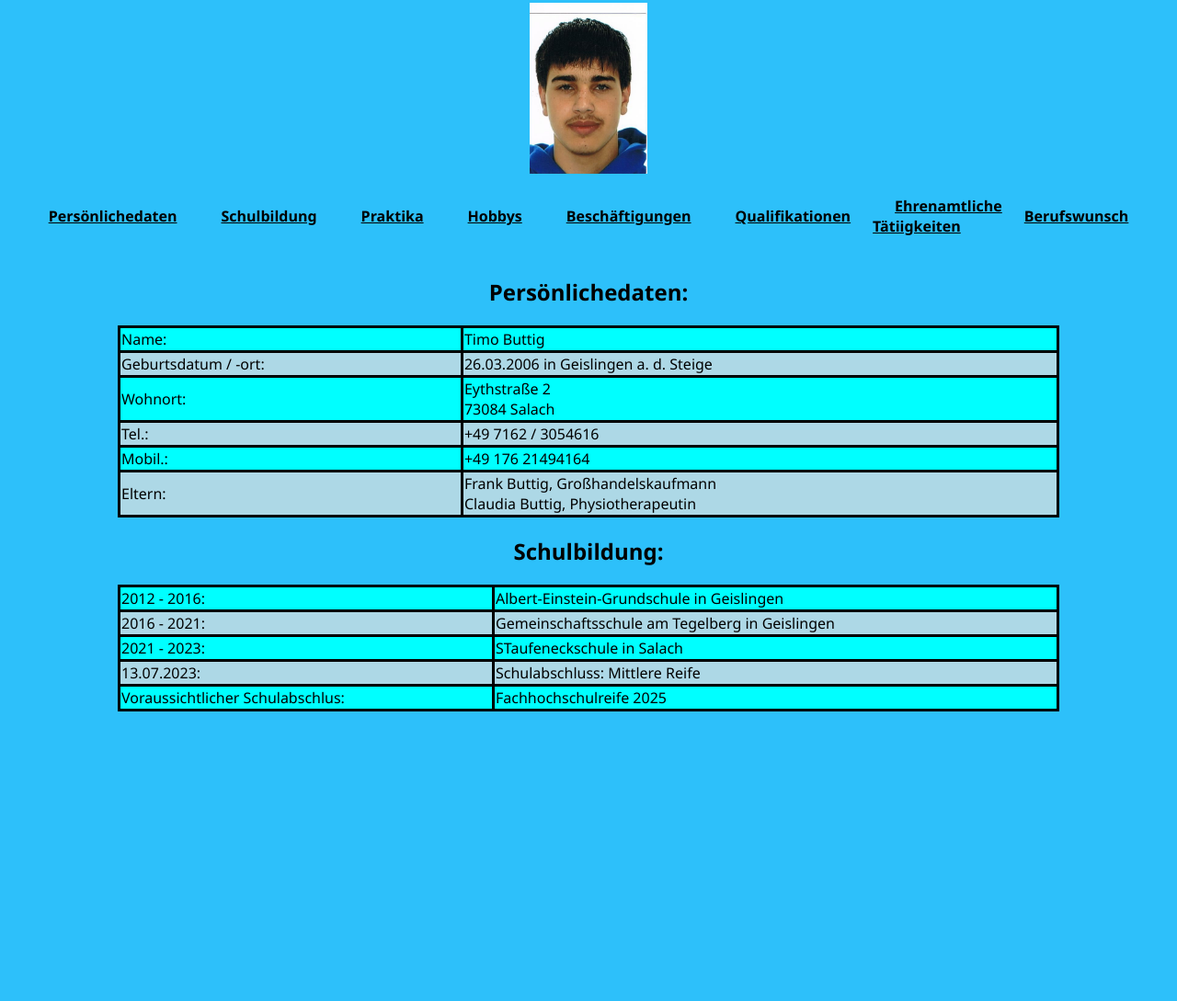
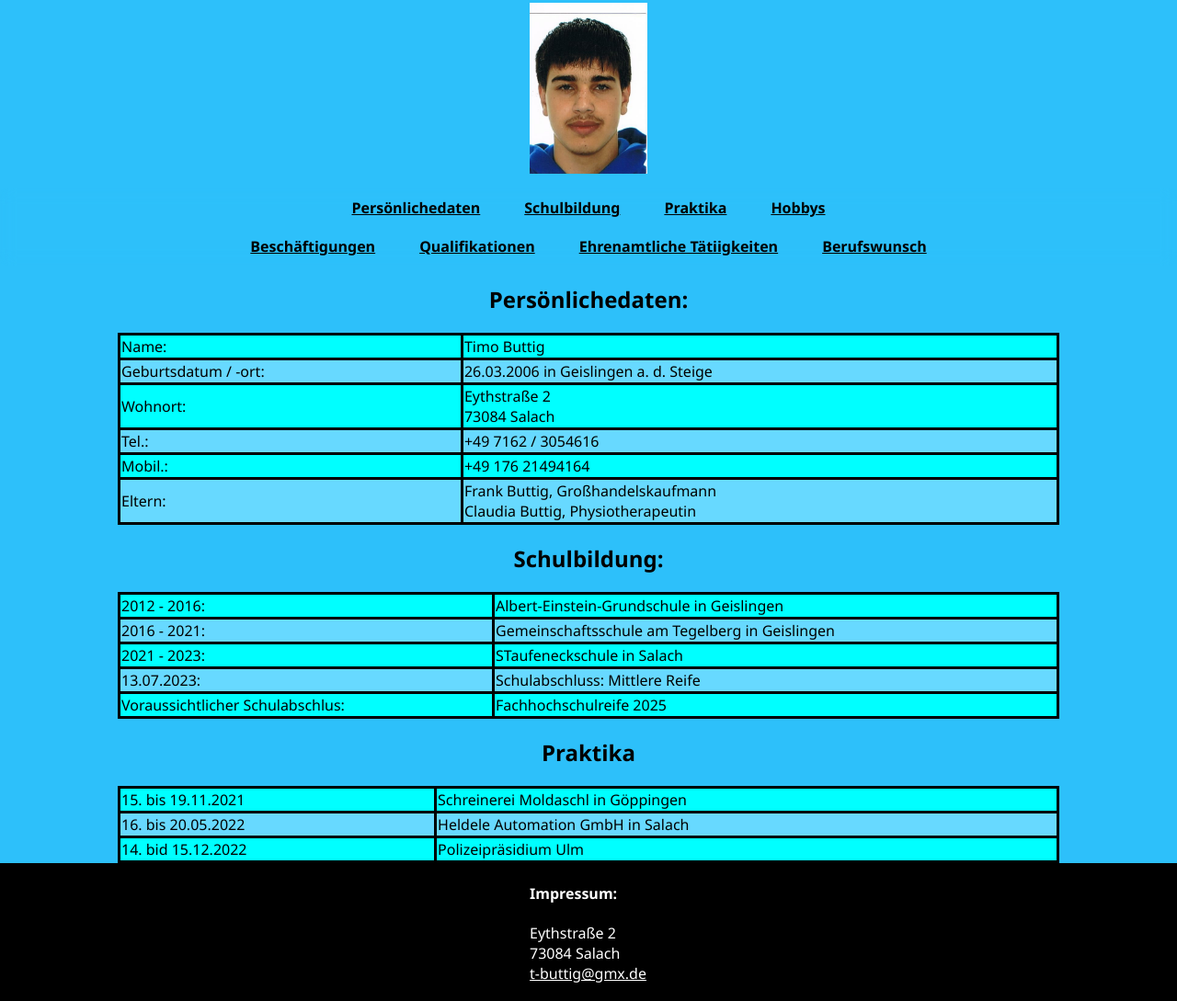
Before and after one commit to timoB06/Lebenslauf, a plain HTML site: page index.html in a window 1280 px wide. Shown: the part 83-1172 px from the top of the page at 92% size. Before the commit the page ends 857 px from the top, so only its background shows below. Drawn offline with Linux system fonts and the light colour scheme.

Commit message:
add Praktika and footer

```diff
--- a/index.html
+++ b/index.html
@@ -28,26 +28,34 @@
 
         </div>
 
-        <nav>   <!--Navigation-->
+        <p> <!--Navigation-->
+
+            <nav>
 
                 <ul class="mitte">
 
                     <li><a  href="index.html#Persönlichedaten">Persönlichedaten</a></li>
                     <li><a  href="index.html#Schulbildung">Schulbildung</a></li>
-                <li><a  href="">Praktika</a></li>
+                    <li><a  href="index.html#Praktika">Praktika</a></li>
                     <li><a  href="">Hobbys</a></li>
+
+                </ul>
+
+                <ul class="mitte">
                     <li><a  href="">Beschäftigungen</a></li>
                     <li><a  href="">Qualifikationen</a></li>
-                <li><a  href="">Ehrenamtliche<br> Tätiigkeiten</a></li>
+                    <li><a  href="">Ehrenamtliche Tätiigkeiten</a></li>
                     <li><a  href="">Berufswunsch</a></li>
 
                 </ul>
 
             </nav>
 
+        </p>
+
         <main>
 
-            <section    id="Persönlichedaten">
+            <section    id="Persönlichedaten">  <!--Persönlichedaten-->
 
                 <h2>Persönlichedaten:</h2>
 
@@ -99,7 +107,7 @@
 
             </section>
 
-            <section    id="Schulbildung">
+            <section    id="Schulbildung">  <!--Schulbildung-->
 
                 <h2>Schulbildung:</h2>
 
@@ -144,11 +152,60 @@
 
             </section>
 
+            <section    id="Praktika">  <!--Praktika-->
+
+                <h2>Praktika</h2>
+
+                <table>
+
+                    <tr class="ungerade">
+
+                        <td>15. bis 19.11.2021</td>
+                        <td>Schreinerei Moldaschl in Göppingen</td>
+
+                    </tr>
+
+                    <tr class="gerade">
+
+                        <td>16. bis 20.05.2022</td>
+                        <td>Heldele Automation GmbH in Salach</td>
+
+                    </tr>
+
+                    <tr class="ungerade">
+
+                        <td>14. bid 15.12.2022</td>
+                        <td>Polizeipräsidium Ulm</td>
+
+                    </tr>
+
+                </table>
+
+            </section>
+
+            <section>
+
+
+
+            </section>
+
         </main>
 
         <aside></aside>
 
-        <footer></footer>
+        <footer>    <!--Impressum-->
+
+            <p>
+
+                <h4>Impressum:</h4>
+
+                Eythstraße 2 <br>
+                73084 Salach <br>
+                <u>t-buttig@gmx.de</u>
+
+            </p>
+
+        </footer>
 
     </body>
 
--- a/style.css
+++ b/style.css
@@ -8,6 +8,25 @@ body    {
     margin: 0;
     font-family: 'Segoe UI', Tahoma, Geneva, Verdana, sans-serif;
     background-color: rgb(45, 192, 250);
+}
+
+nav {
+    position: sticky;
+    top: 0;
+    backdrop-filter: blur(8px);
+}
+
+nav ul  {
+    list-style: none;
+    margin: 0;
+    padding: 0;
+    padding-top: 10px;
+    padding-bottom: 10px;
+}
+
+nav ul li a {
+    font-weight: 600;
+    padding: 24px;
 }
 
 h2  {
@@ -32,7 +51,7 @@ td  {
 }
 
 .gerade	{
-    background-color: lightblue;
+    background-color: rgb(103, 217, 255);
 }
 
 .ungerade	{
@@ -45,15 +64,10 @@ td  {
     align-items: center;
 }
 
-nav ul  {
-    list-style: none;
-    margin: 0;
-    padding: 0;
-    padding-top: 24px;
-    padding-bottom: 24px;
+footer  {
+    background-color: black;
+    color: white;
+    padding-left: 45%;
+    padding-top: 1px;
+    padding-bottom: 3px;
 }
-
-nav ul li a {
-    font-weight: 600;
-    padding: 24px;
-}
```
Lines whose indentation alone changed are shown as unchanged.
